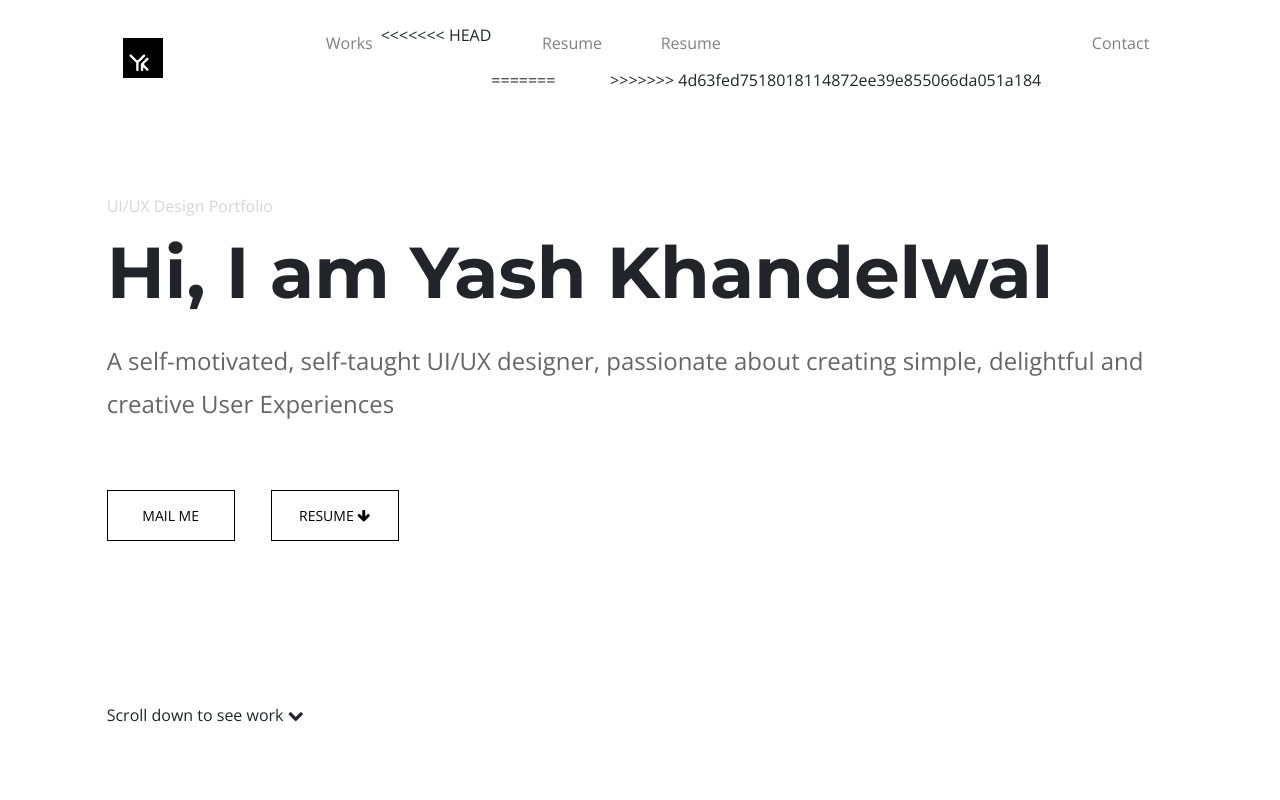
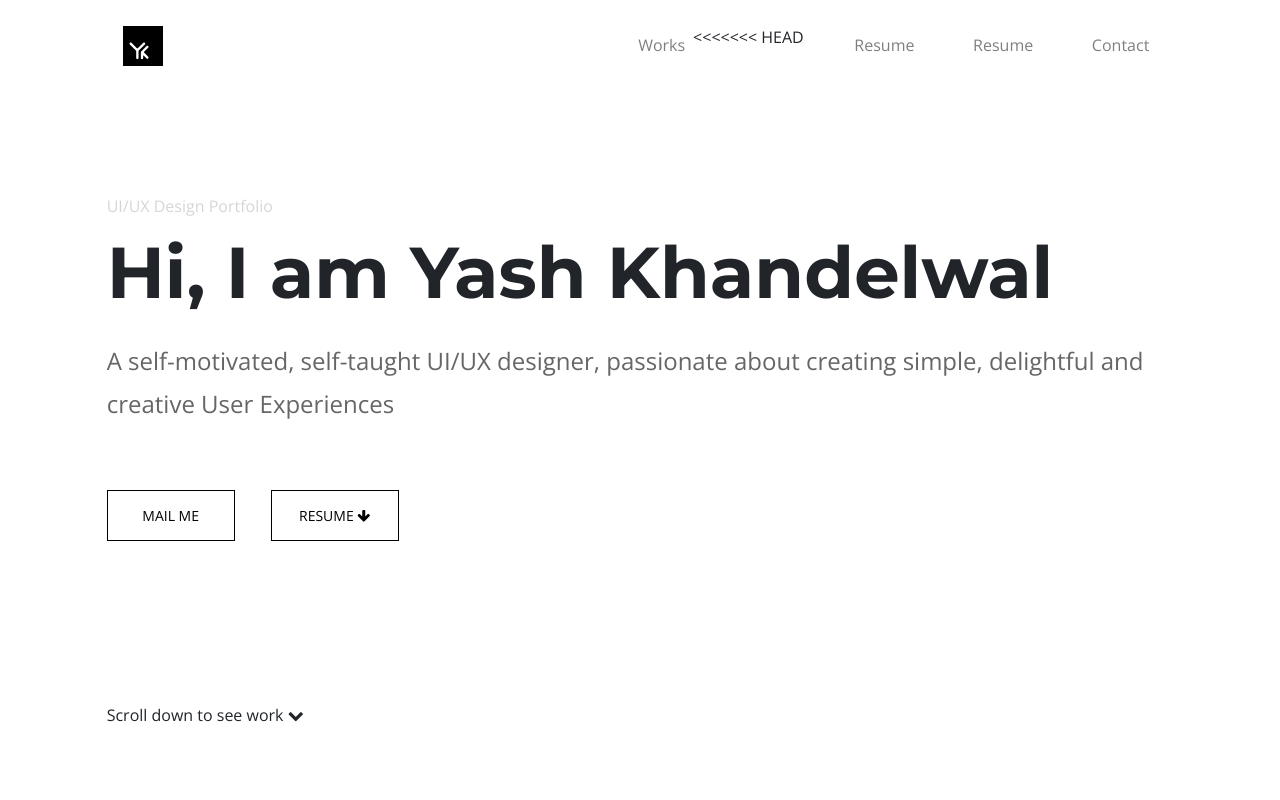
Before and after one commit to ykhandelwal133/portfolio, a plain HTML site: page index.html in a window 1280 px wide. Shown: the top 800 px of the page. Drawn offline with nearby package versions, Linux system fonts and the light colour scheme.

Commit message:
Minor Fixes

```diff
--- a/index.html
+++ b/index.html
@@ -41,10 +41,8 @@
 
                             <li class="nav-item">
                               <a class="nav-link" href=" https://drive.google.com/file/d/1-pVIPOUIaZktp9aUnPU_4Da5dlcWhpMH/view?usp=sharing" target="_blank" download>Resume</a>
-=======
                              <li class="nav-item">
                               <a class="nav-link" href="Resume Yash Khandelwal.pdf" target="_blank" download>Resume</a>
->>>>>>> 4d63fed7518018114872ee39e855066da051a184
                             </li>
                             <li class="nav-item">
                               <a class="nav-link" href="#contact">Contact</a></li>
```
Also changed, not shown: cleartax.html (+2 -2 lines).
